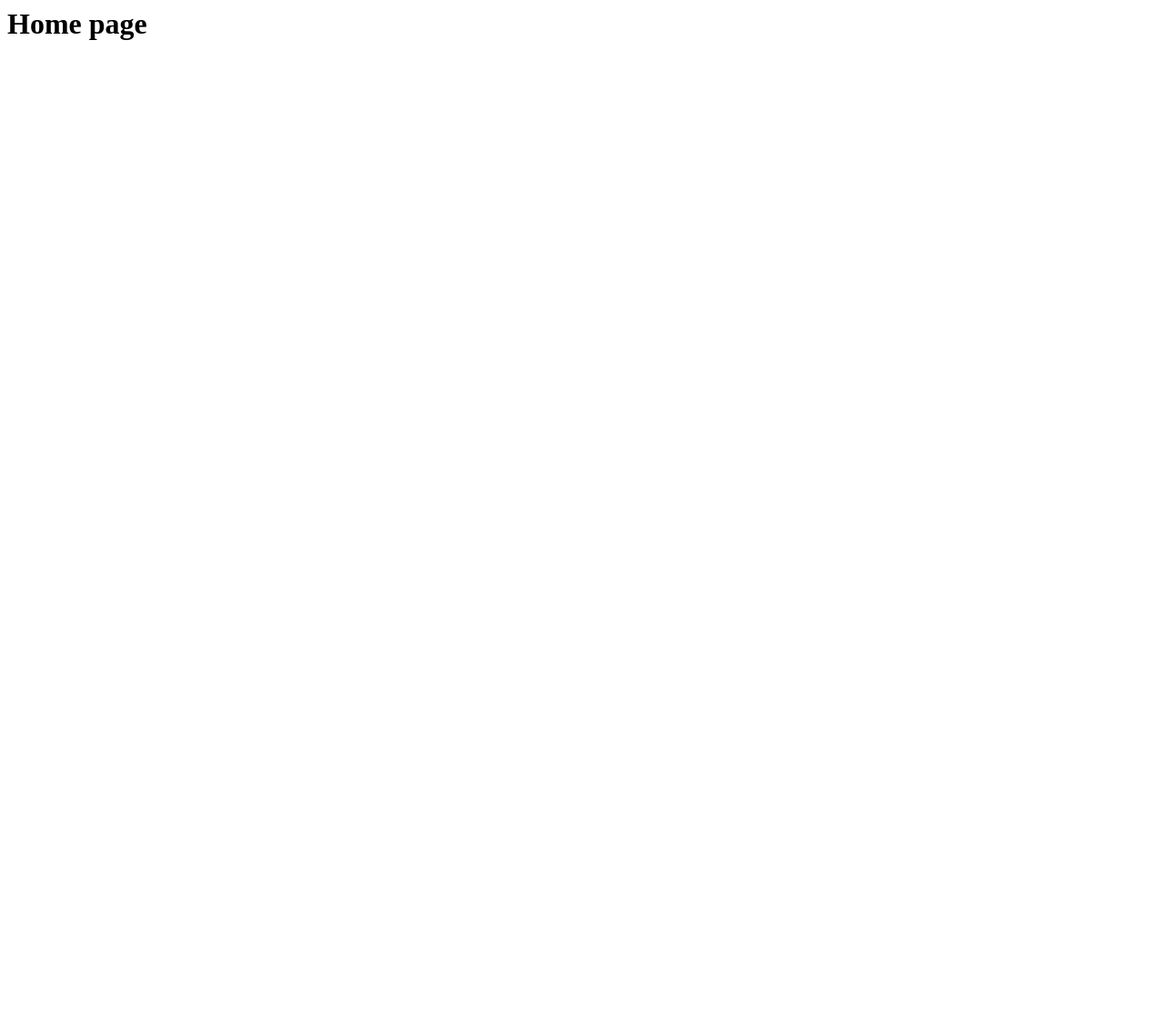
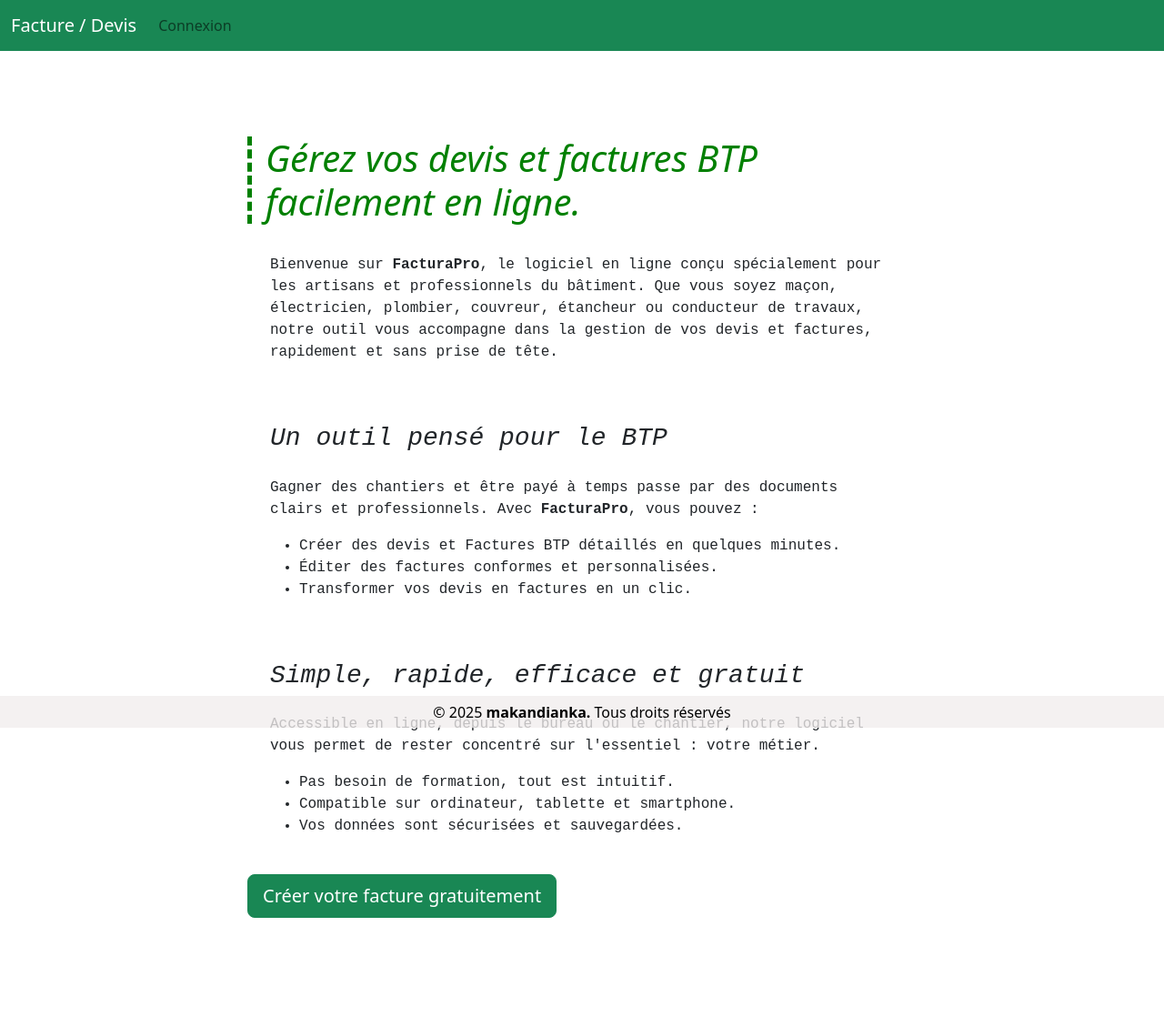
Before and after one commit to makan-dianka/InvoiceApp, a Django app: page / in a window 1280 px wide. Before the commit the page is almost empty. Shown: the whole page at 91% size. Before the commit the page ends 44 px from the top, so only its background shows below. Run offline with Django 5.2, Linux system fonts and the light colour scheme; parts of the project's set-up code (start-up, migrations or seed data) failed here and were passed over.

Commit message:
adding home page content and formatting

```diff
--- a/factures/templates/factures/home.html
+++ b/factures/templates/factures/home.html
@@ -1 +1,58 @@
-<h1>Home page</h1>
+{% extends "layout/base.html" %}
+
+{% load static %}
+
+
+{%  block head %}
+{% endblock %}
+
+
+{% block content %}
+    <div class="container">
+        <div class="row justify-content-center main-top">
+            <div class="col-md-8">
+                <h1 class="dash-title">Gérez vos devis et factures BTP facilement en ligne.</h1>
+
+                <section class="welcome dashboard">
+                    <p>
+                        Bienvenue sur <strong>FacturaPro</strong>, le logiciel en ligne conçu spécialement pour les artisans et professionnels du bâtiment.
+                        Que vous soyez maçon, électricien, plombier, couvreur, étancheur ou conducteur de travaux, notre outil vous accompagne dans la gestion de vos devis et factures, rapidement et sans prise de tête.
+                    </p>
+                </section>
+
+                <section class="tool-btp dashboard">
+                    <h3>Un outil pensé pour le BTP</h3>
+                    <p>Gagner des chantiers et être payé à temps passe par des documents clairs et professionnels. Avec <strong>FacturaPro</strong>, vous pouvez :</p>
+                    <ul>
+                        <li>Créer des devis et Factures BTP détaillés en quelques minutes.</li>
+                        <li>Éditer des factures conformes et personnalisées.</li>
+                        <li>Transformer vos devis en factures en un clic.</li>
+                    </ul>
+                </section>
+
+
+                <section class="free dashboard">
+                    <h3>Simple, rapide, efficace et gratuit</h3>
+                    <p>Accessible en ligne, depuis le bureau ou le chantier, notre logiciel vous permet de rester concentré sur l'essentiel : votre métier.</p>
+                    <ul>
+                        <li>Pas besoin de formation, tout est intuitif.</li>
+                        <li>Compatible sur ordinateur, tablette et smartphone.</li>
+                        <li>Vos données sont sécurisées et sauvegardées.</li>
+                    </ul>
+                </section>
+
+                <button type="button" class="btn btn-success btn-lg" onclick=redirectTo()>Créer votre facture gratuitement</button>
+                <br /> <br /> <br /> <br /> <br /> <br />
+            </div>
+        </div>
+    </div>
+{% endblock %}
+
+
+{% block custom_javascrpt %}
+    <script>
+        function redirectTo() {
+            window.location.href="{% url 'factures:invoices' %}";
+        }
+    </script>
+{% endblock %}
--- a/static/css/main.css
+++ b/static/css/main.css
@@ -12,3 +12,22 @@
 .main-top a {
     text-decoration: none;
 }
+
+/* Dashboard */
+.main-top .dashboard {
+    font-family: 'Courier New', Courier, monospace;
+    padding: 25px;
+}
+
+/* Dashboard */
+.main-top .tool-btp h3, .free h3{
+    margin-bottom: 25px;
+    font-style: italic;
+}
+
+.main-top .dash-title {
+    color: green;
+    font-style: italic;
+    border-left: 5px green dashed;
+    padding-left: 15px;
+}
```
